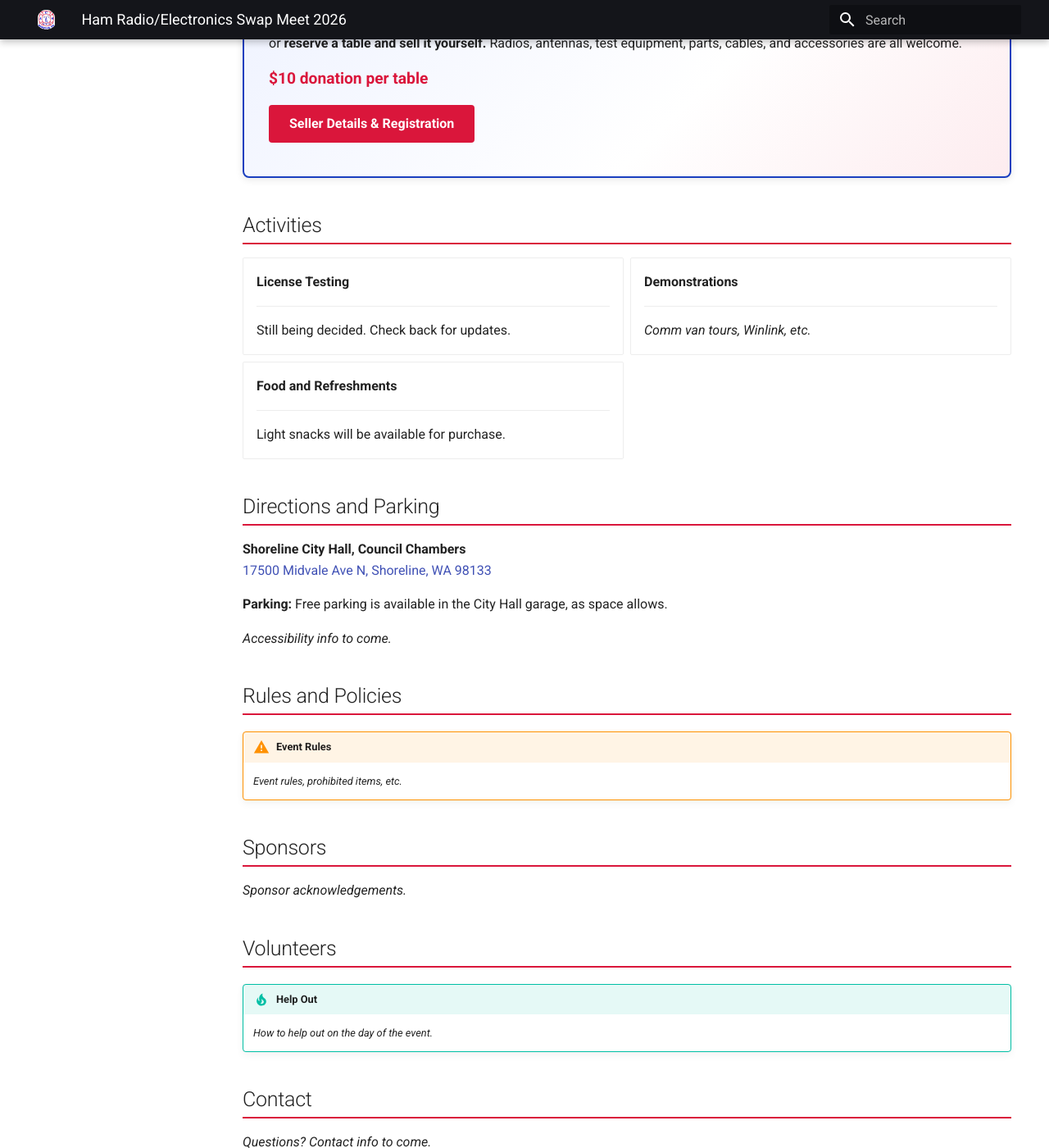
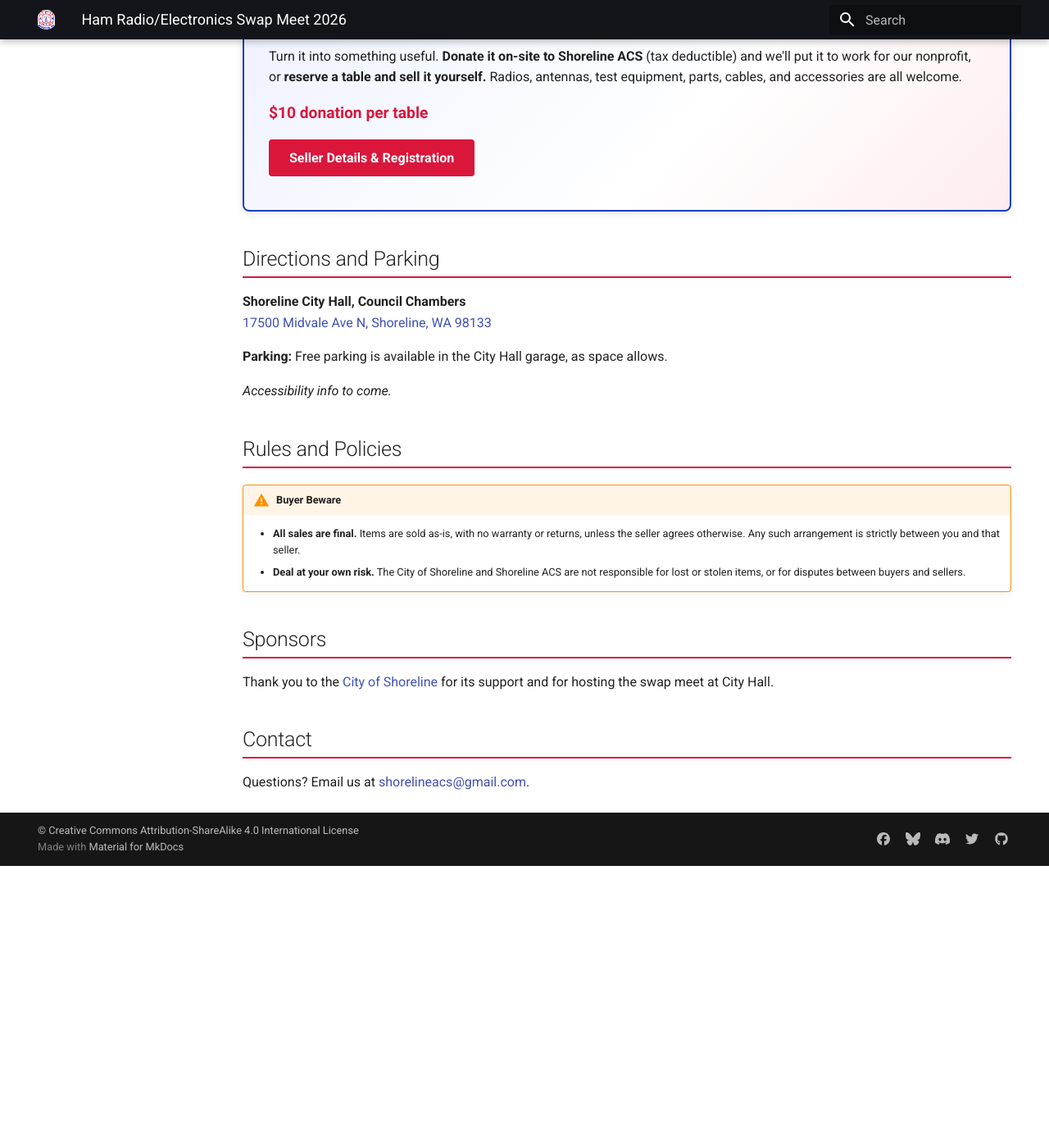
Before and after one commit to ShorelineACS/shorelineacs.github.io, an MkDocs documentation site: the page built from docs/swapmeet.md, in a window 1280 px wide and 1400 px high, scrolled down 1621 px. Shown: the whole window at 82% size. Built offline with MkDocs 1.6.1 and Material for MkDocs 9.7.7, drawn with Linux system fonts in a browser that asks for light colours; after the commit the page ends 2677 px from its top, so only the background shows below that; some of the changed text lies outside the part shown.

Commit message:
Swap meet: add home page promo, rules, sponsor, and contact
- Add swap meet promo banner to the home page
- Remove Activities and Volunteers sections; move refreshments note
  into the public section
- Add sales/liability rules, City of Shoreline sponsor, and contact email
- Clarify on seller page that ACS can't take payments for private sellers

Co-Authored-By: Claude Opus 5.5 <noreply@anthropic.com>

```diff
--- a/docs/swapmeet.md
+++ b/docs/swapmeet.md
@@ -122,6 +122,8 @@ Everyone is welcome: tinkerers, makers, collectors, preppers, and the just plain
 
 **Payment:** Bring cash. Many sellers will also take mobile payment apps such as Venmo and Zelle. Shoreline ACS will accept cash, Venmo, Zelle, and similar mobile payment apps for admission and ACS table purchases.
 
+**Refreshments:** Light snacks will be available for purchase.
+
 </div>
 
 ## Sellers
@@ -138,30 +140,6 @@ Turn it into something useful. **Donate it on-site to Shoreline ACS** (tax deduc
 
 </div>
 
-## Activities
-
-<div class="grid cards" markdown>
-
--   **License Testing**
-
-    ---
-
-    Still being decided. Check back for updates.
-
--   **Demonstrations**
-
-    ---
-
-    _Comm van tours, Winlink, etc._
-
--   **Food and Refreshments**
-
-    ---
-
-    Light snacks will be available for purchase.
-
-</div>
-
 ## Directions and Parking
 **Shoreline City Hall, Council Chambers**
 [17500 Midvale Ave N, Shoreline, WA 98133](https://maps.google.com/?q=Shoreline+City+Hall,+17500+Midvale+Ave+N,+Shoreline,+WA+98133)
@@ -172,16 +150,12 @@ _Accessibility info to come._
 
 ## Rules and Policies
 
-!!! warning "Event Rules"
-    _Event rules, prohibited items, etc._
+!!! warning "Buyer Beware"
+    - **All sales are final.** Items are sold as-is, with no warranty or returns, unless the seller agrees otherwise. Any such arrangement is strictly between you and that seller.
+    - **Deal at your own risk.** The City of Shoreline and Shoreline ACS are not responsible for lost or stolen items, or for disputes between buyers and sellers.
 
 ## Sponsors
-_Sponsor acknowledgements._
-
-## Volunteers
-
-!!! tip "Help Out"
-    _How to help out on the day of the event._
+Thank you to the [City of Shoreline](https://www.shorelinewa.gov/) for its support and for hosting the swap meet at City Hall.
 
 ## Contact
-_Questions? Contact info to come._
+Questions? Email us at [shorelineacs@gmail.com](mailto:shorelineacs@gmail.com).
```
Also changed, not shown: docs/index.md (+68 -0 lines), docs/swapmeet_sellers.md (+2 -0 lines).
